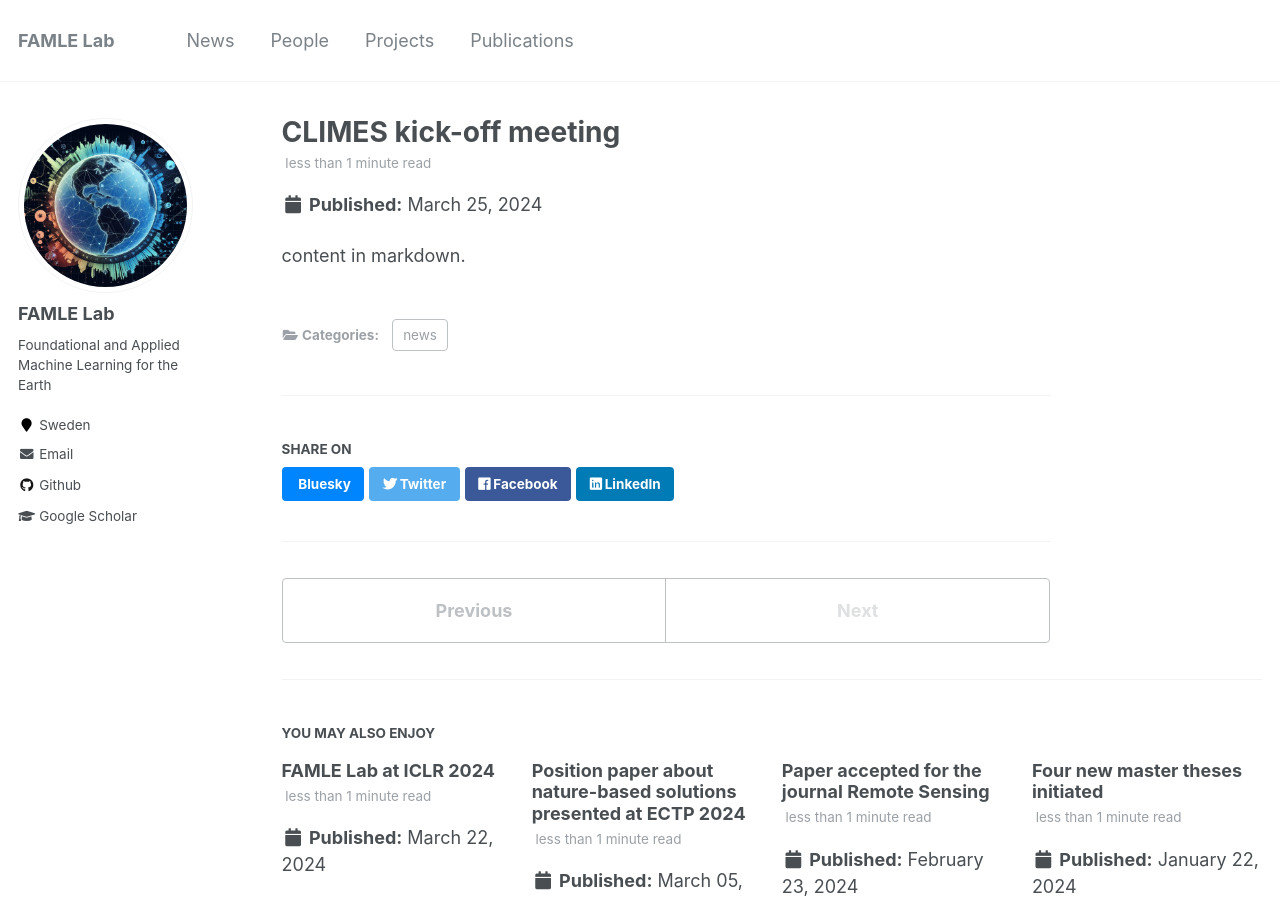
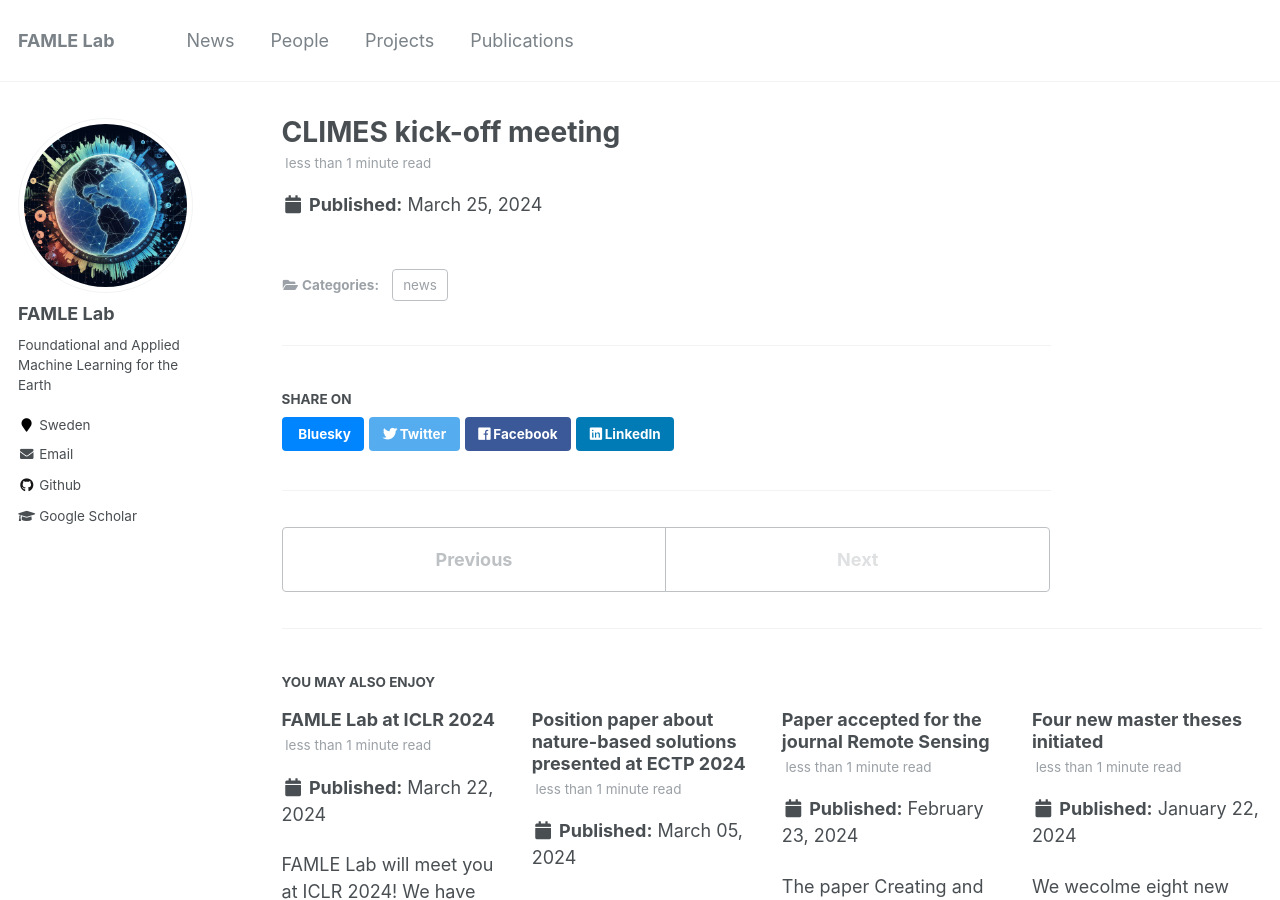
Before and after one commit to ridr-se/ridr-se.github.io, a Jekyll site: the page built from news/_posts/2024-03-25-climes-kickoff.md, in a window 1280 px wide and 900 px high. Built offline with Jekyll 4.4.1, drawn with Linux system fonts in a browser that asks for light colours.

Commit message:
shortversion when no long version.

```diff
--- a/news/_posts/2024-03-25-climes-kickoff.md
+++ b/news/_posts/2024-03-25-climes-kickoff.md
@@ -5,5 +5,3 @@
 people:
 - Olof Mogren
 ---
-
-content in markdown.
```
